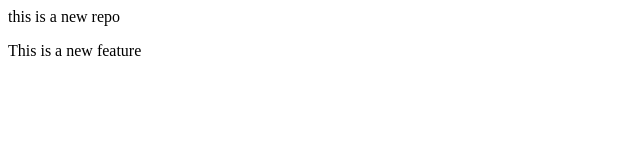
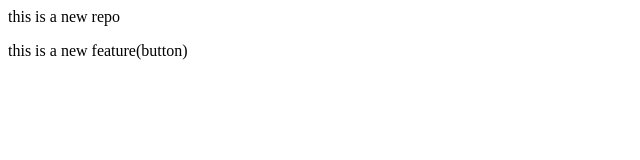
Before and after one commit to AnshulThakur123/localRepo, a plain HTML site: page index.html in a window 1280 px wide. Shown: the full height of the page, 0-640 px from the left. Drawn offline with Linux system fonts and the light colour scheme.

```diff
--- a/index.html
+++ b/index.html
@@ -1,2 +1,2 @@
 <p>this is a new repo</p>
-<p>This is a new feature</p>
+<p>this is a new feature(button)</p>
```
